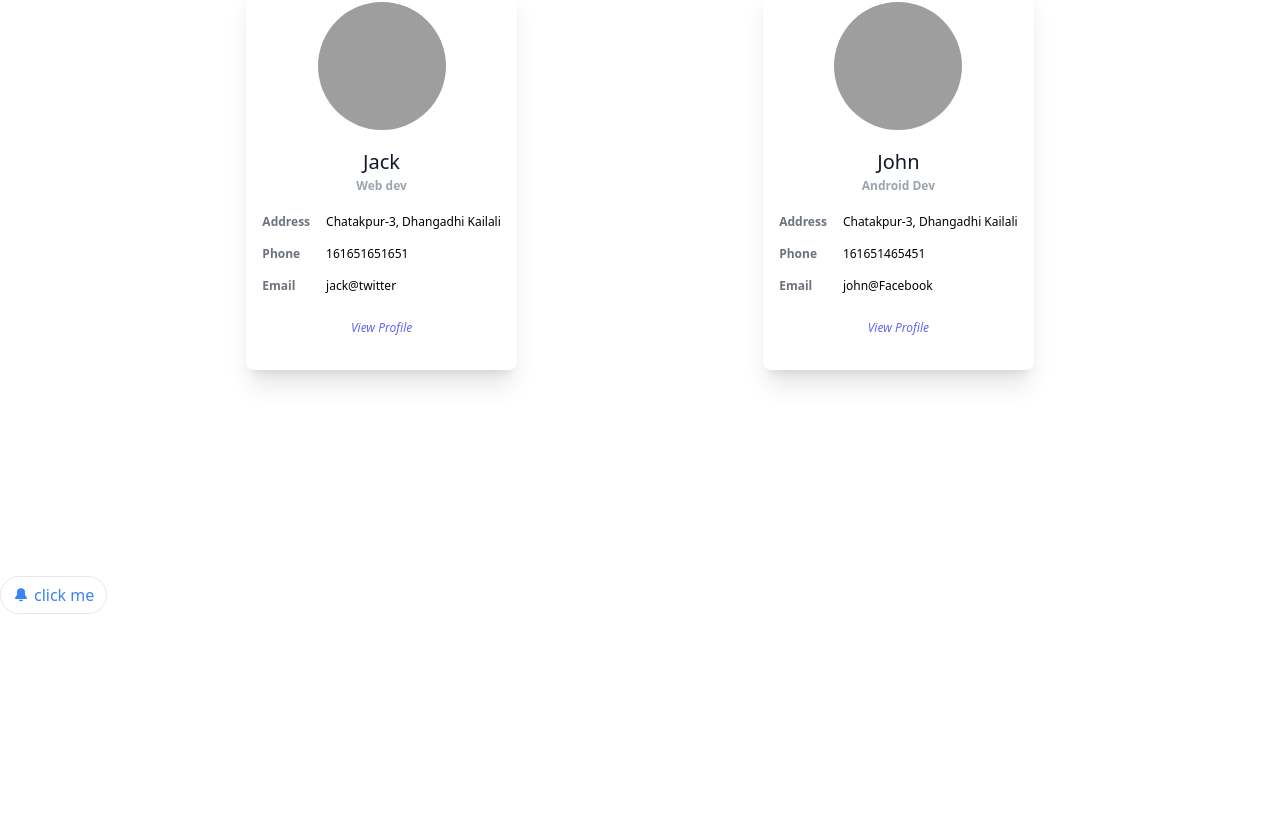
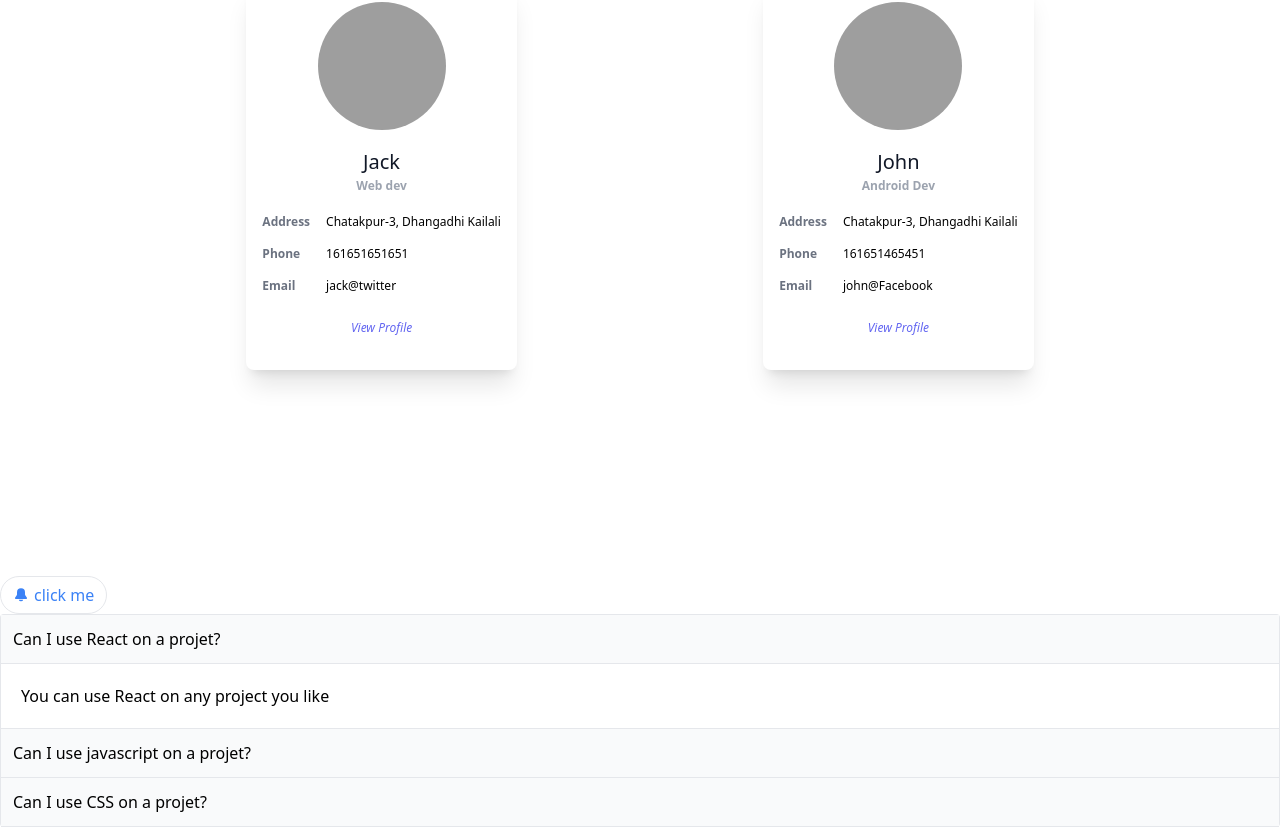
Before and after one commit to siddhantmendhe/MyRRCLibrary, a React (Create React App) app in the folder myrrclibrary/: page / in a window 1280 px wide. Shown: the part 300-1127 px from the top of the page. Before the commit the page ends 914 px from the top, so only its background shows below. Built offline with nearby package versions, Linux system fonts and the light colour scheme; grey boxes are pictures that could not be loaded.

Commit message:
accordion with collapse logic added

```diff
--- /dev/null
+++ b/myrrclibrary/src/Accordion.js
@@ -0,0 +1,22 @@
+import { useState } from "react";
+
+function Accordion({items}){
+    const [expandedIndex, setExpandedIndex]=useState(0);
+
+
+    const renderedItems=items.map((item, index)=>{
+        const isExpanded=index===expandedIndex;
+
+        return(
+            <div key={item.id}>
+                <div className="flex justify-between p-3 bg-gray-50 border-b items-center cursor-pointer" > {item.label} </div>
+                {isExpanded && <div className="border-b p-5">{item.content}</div>}
+            </div>
+        )
+    })
+    return <div className="border-x border-t rounded">
+        {renderedItems}
+        </div>;
+}
+
+export default Accordion;
--- /dev/null
+++ b/myrrclibrary/src/AccordionPage.js
@@ -0,0 +1,27 @@
+import Accordion from "./Accordion";
+
+
+function AccordionPage(){
+    const items=[
+        {
+            id:'sdlfajlk',
+            label:'Can I use React on a projet?',
+            content:' You can use React on any project you like'
+        },
+        {
+            id:'sdl43k8',
+            label:'Can I use javascript on a projet?',
+            content:' You can use React on any project you like'
+        },
+        {
+            id:'dsklj4',
+            label:'Can I use CSS on a projet?',
+            content:' You can use React on any project you like'
+        }
+
+    ]
+    return <Accordion items={items}/>
+
+}
+
+export default AccordionPage;
--- a/myrrclibrary/src/App.js
+++ b/myrrclibrary/src/App.js
@@ -2,6 +2,7 @@ import Button from './Button';
 import { GoBellFill } from "react-icons/go";
 import './index.css'
 import Profilecardapp from './Profilecardapp';
+import AccordionPage from './AccordionPage';
 function App() {
   return (
     <div >
@@ -9,6 +10,7 @@ function App() {
 
      <Profilecardapp/>
      <Button   rounded outline className="text-blue-500" ><GoBellFill />click me</Button>
+     <AccordionPage/>
 
     </div>
   );
```
